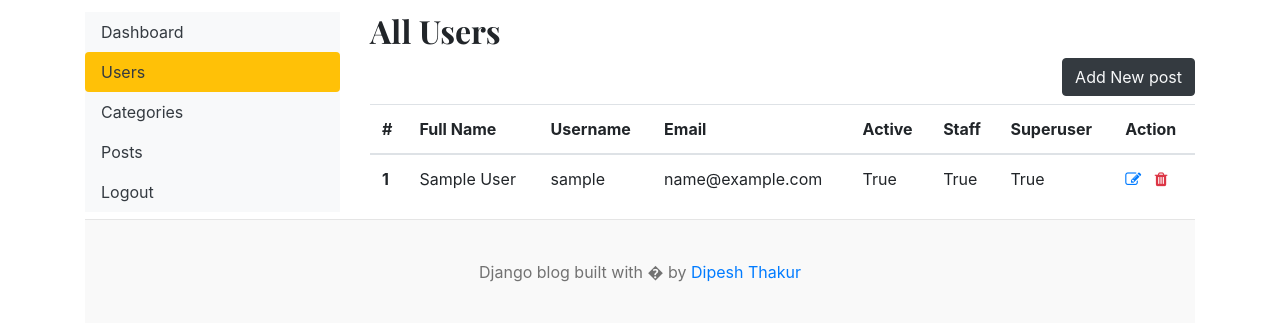
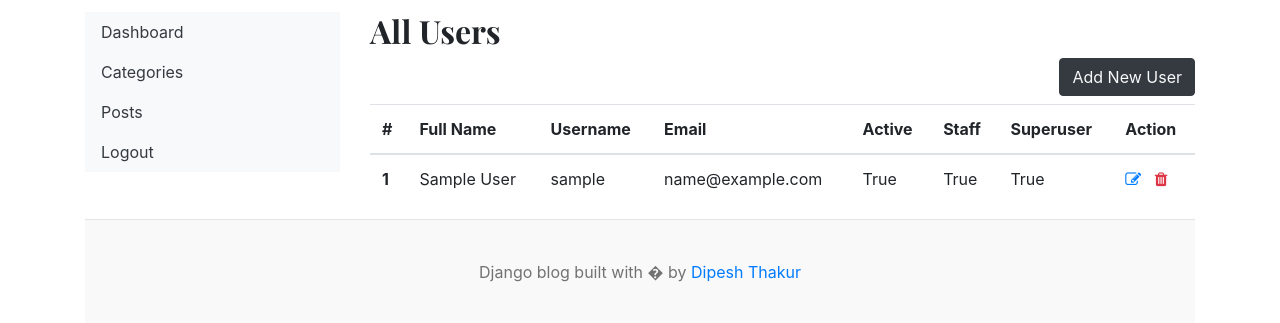
Before and after one commit to aaryan07thakur/django-blog, a Django app: page /dashboard/users/ in a window 1280 px wide. Shown: the part 135-458 px from the top of the page. Run offline with Django 5.2, Linux system fonts and the light colour scheme; tables that the repository leaves empty hold one stand-in row (values such as "Sample post").

Commit message:
conditionally show the Users only those who have permision to view_user can user the User features  i.e only manager can not editor

```diff
--- a/templates/dashboard/sidebar.html
+++ b/templates/dashboard/sidebar.html
@@ -1,7 +1,9 @@
  <div class="col-md-3">
         <div class="nav flex-column nav-pills bg-light" aria-orientation= 'vertical' >
             <a href="{% url 'dashboard' %}" class="nav-link text-dark {% if '/dashboard/' == request.path %}bg-warning {% endif %} " > Dashboard </a>
+            {% if perms.auth.view_user %}
             <a href="{% url 'users' %}" class="nav-link text-dark {% if '/users/' in request.path %}bg-warning {% endif %} " > Users </a>
+            {%endif %}
             <a href=" {% url 'categories' %} " class="nav-link text-dark  {% if '/categories/' in request.path %}bg-warning {% endif %} " > Categories </a>
             <a href=" {% url 'posts' %} " class="nav-link text-dark  {% if '/posts/' in request.path %}bg-warning {% endif %} " > Posts </a>
             <a href="" class="nav-link text-dark " > Logout </a>
--- a/templates/dashboard/users.html
+++ b/templates/dashboard/users.html
@@ -17,7 +17,7 @@
         <h2>All Users </h2>
 
         <!-- Add new post laie clicakable banu n {% url 'add_post' %} gare ko  -->
-        <a href="{% url 'add_post' %}" class="btn btn-dark text-light float-right mb-2"> Add New post</a>
+        <a href="{% url 'add_post' %}" class="btn btn-dark text-light float-right mb-2"> Add New User</a>
         <table class="table table-hover add_categproed">
             <thead>
                 <tr>
```
